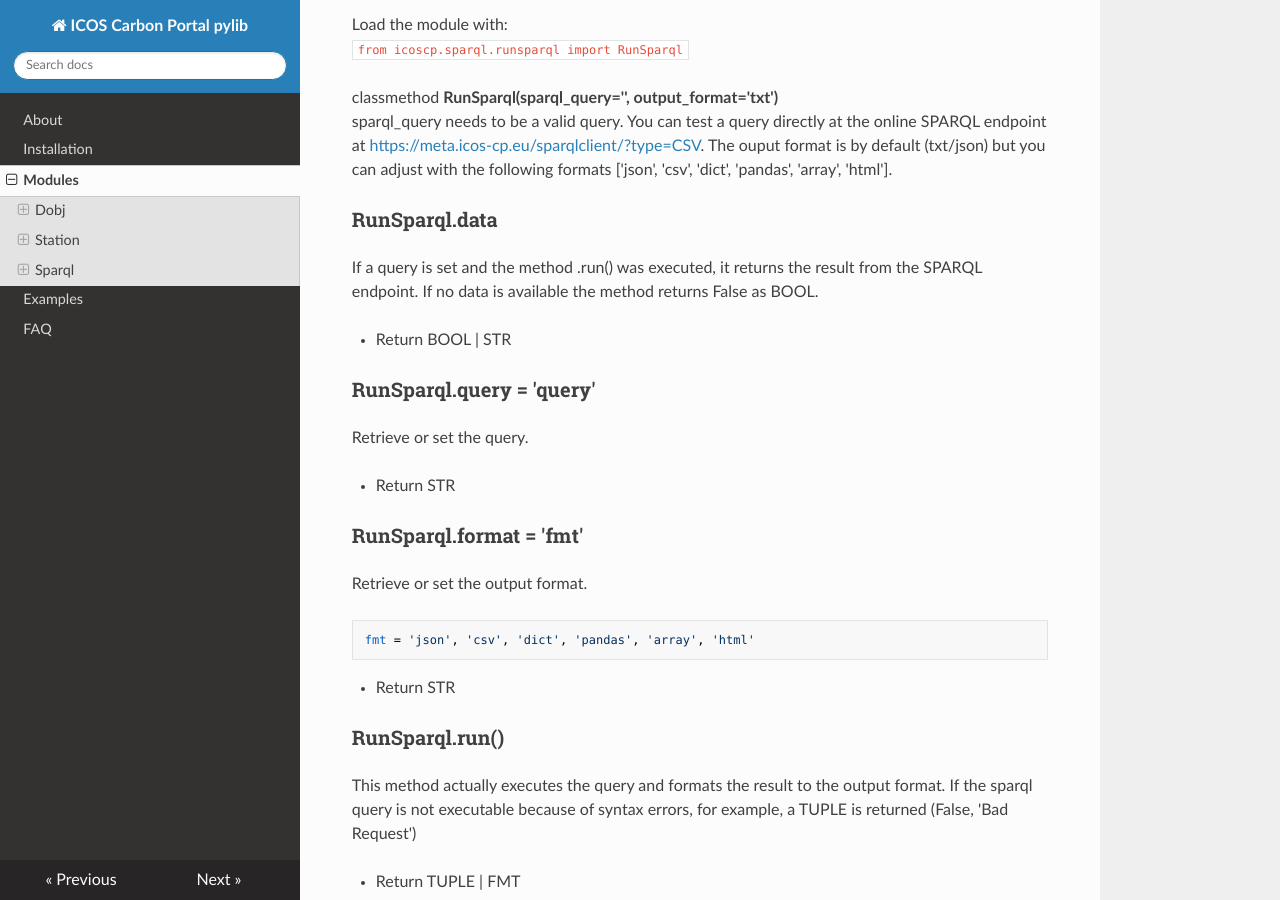
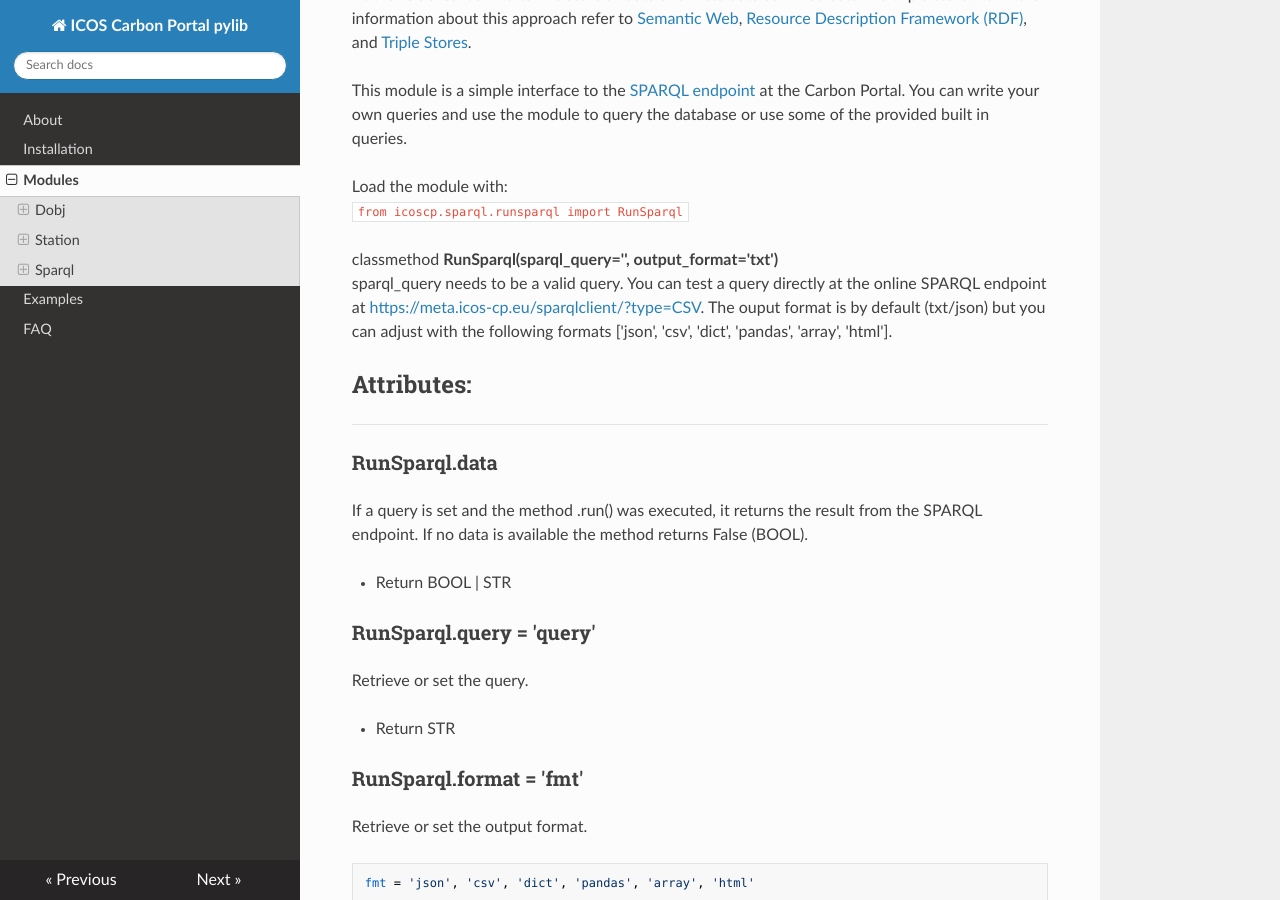
Before and after one commit to ICOS-Carbon-Portal/pylib, an MkDocs documentation site: the page built from docs/modules.md, in a window 1280 px wide and 900 px high, scrolled down 7509 px. Built offline with MkDocs 1.6.1, drawn with Linux system fonts in a browser that asks for light colours; nearby versions of some CDN libraries.

Commit message:
spellcheck

```diff
--- a/docs/modules.md
+++ b/docs/modules.md
@@ -26,8 +26,10 @@
 
 	myDobj = Dobj()
 	myDobj.dobj = "j7-Lxlln8_ysi4DEV8qine_v"
+<br>
 
-Attributes:
+<h2>Attributes:</h2>
+<hr>
 
 ### **Dobj.citation**
 Citation string
@@ -100,6 +102,10 @@
 
 classmethod **station.Station()**<br>
 The station object is primarily a data structure to store the associated meta data. The meta data is provided with specific and complex Sparql queries. It is possible to instantiate this class on its own, but we recommend to use the convenience functions `station.getIdList()` `station.get('StationID')` `station.getList()`  as described further below to create the station object. Once you have a created valid station object a list attributes are available:
+
+
+<h2>Attributes:</h2>
+<hr>
 
 ### **Station.country**
 Country code
@@ -243,8 +249,13 @@
 classmethod **RunSparql(sparql_query='', output_format='txt')**<br>
 sparql_query needs to be a valid query. You can test a query directly at the online SPARQL endpoint at [https://meta.icos-cp.eu/sparqlclient/?type=CSV](https://meta.icos-cp.eu/sparqlclient/?type=CSV). The ouput format is by default (txt/json) but you can adjust with the following formats ['json', 'csv', 'dict', 'pandas', 'array', 'html'].
 
+
+<h2>Attributes:</h2>
+<hr>
+
+
 ### **RunSparql.data**
-If a query is set and the method .run() was executed, it returns the result from the SPARQL endpoint. If no data is available the method returns False as BOOL.
+If a query is set and the method .run() was executed, it returns the result from the SPARQL endpoint. If no data is available the method returns False (BOOL).
 
 - Return BOOL | STR
 
```
Also changed, not shown: docs/install.md (+2 -4 lines).
